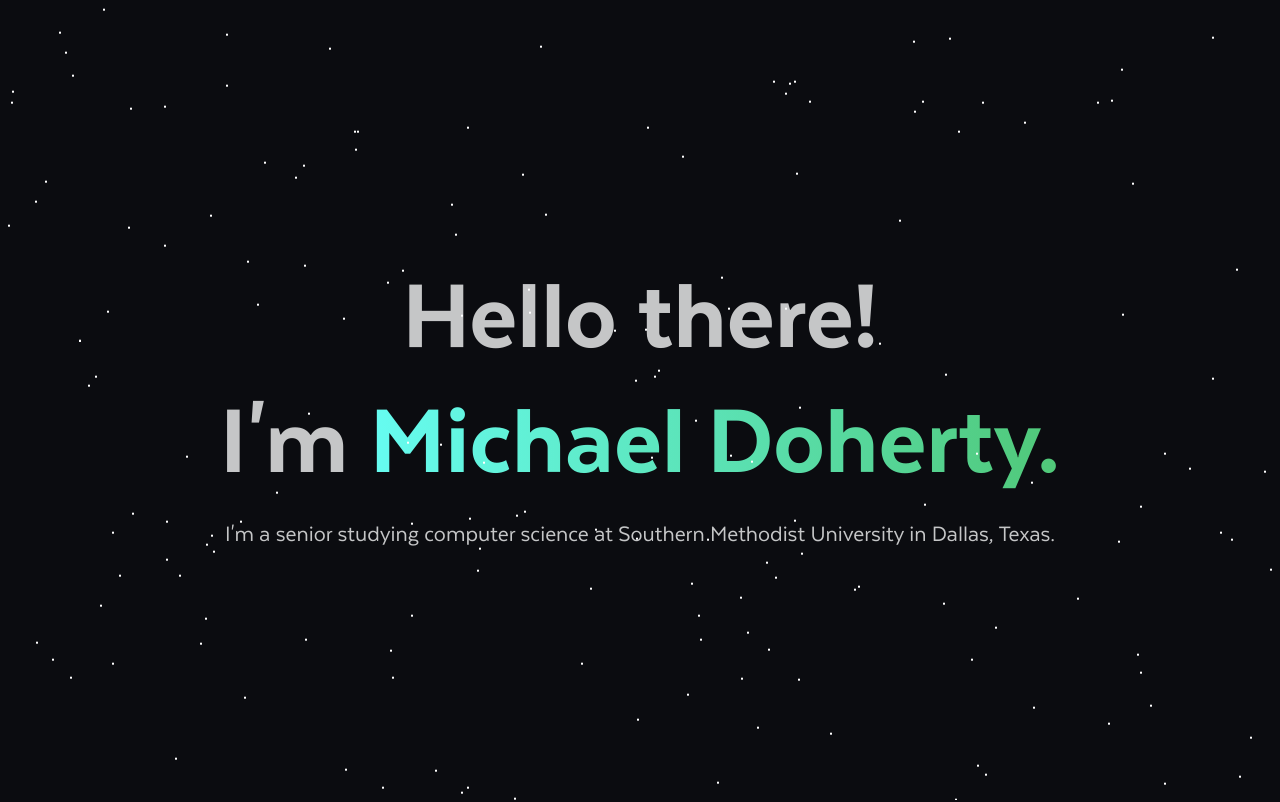
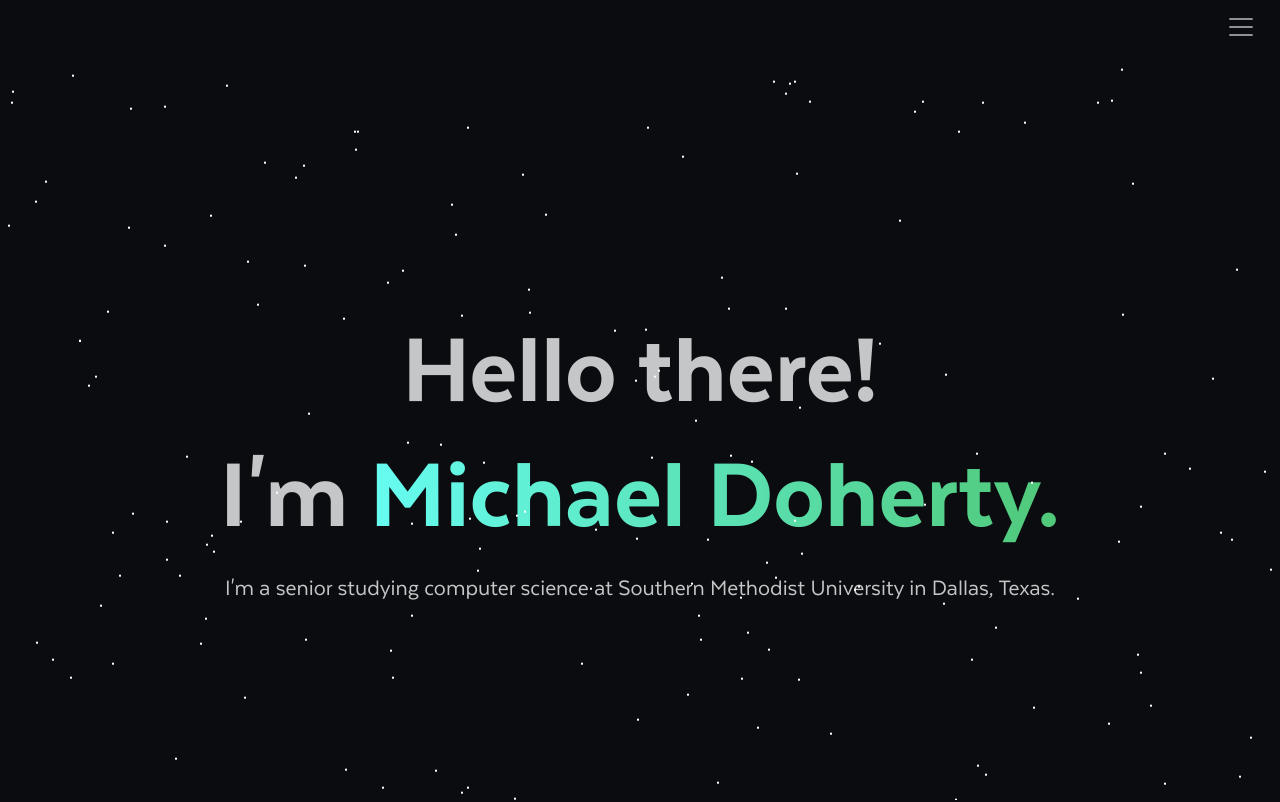
Before and after one commit to Mikecamdo/PersonalWebsite, a React (Create React App) app: page / in a window 1280 px wide. Shown: the top 802 px of the page. Built offline with nearby package versions, Linux system fonts and the light colour scheme.

Commit message:
Added navbar
Began to implement a navbar

```diff
--- a/src/App.jsx
+++ b/src/App.jsx
@@ -1,4 +1,4 @@
-import React from 'react';
+import React, { useState, useEffect, useRef } from 'react';
 import 'bootstrap/dist/css/bootstrap.min.css';
 import { Home } from './components/Home';
 import { About } from './components/About';
@@ -6,15 +6,49 @@
 import { Projects } from './components/Projects';
 import { Contact } from './components/Contact';
 
+import Container from 'react-bootstrap/Container';
+import Nav from 'react-bootstrap/Nav';
+import Navbar from 'react-bootstrap/Navbar';
+
 export const App = () => {
+    const [viewportWidth, setViewportWidth] = useState(window.innerWidth);
+
+    const handleResize = () => {
+        setViewportWidth(window.innerWidth);
+    }
+
+    useEffect(() => {
+        window.addEventListener('resize', handleResize);
+
+        return () => {
+            window.removeEventListener('resize', handleResize);
+        };
+    }, []);
+
     return <>
-        <Home/>
-        <About/>
-        <br/>
-        <Experience/>
-        <br/>
-        <Projects/>
-        <br/>
-        <Contact/>
+        <Navbar sticky='top' expand='xxl' variant='dark'>
+            <Container className={`${viewportWidth <= 1399 && 'me-0'}`}>
+                <Navbar.Toggle className='no-border ms-auto' />
+                <Navbar.Collapse className='fs-3'>
+                    <Nav className='flex-grow-1 justify-content-evenly'>
+                        <Nav.Link className='mx-5'><span className='text-center'>Home</span></Nav.Link>
+                        <Nav.Link className='mx-5'><span>About</span></Nav.Link>
+                        <Nav.Link className='mx-5'><span>Experience</span></Nav.Link>
+                        <Nav.Link className='mx-5'><span>Projects</span></Nav.Link>
+                        <Nav.Link className='mx-5'><span>Contact</span></Nav.Link>
+                        <Nav.Link className='mx-5'><span>Resume</span></Nav.Link>
+                    </Nav>
+                </Navbar.Collapse>
+            </Container>
+        </Navbar>
+
+        <Home />
+        <About />
+        <br />
+        <Experience />
+        <br />
+        <Projects />
+        <br />
+        <Contact />
     </>
 }
--- a/src/css/index.css
+++ b/src/css/index.css
@@ -102,3 +102,8 @@
   width: 100%;
   max-width: 1000px;
 }
+
+.no-border {
+  border: none !important;
+  box-shadow: none !important;
+}
```
